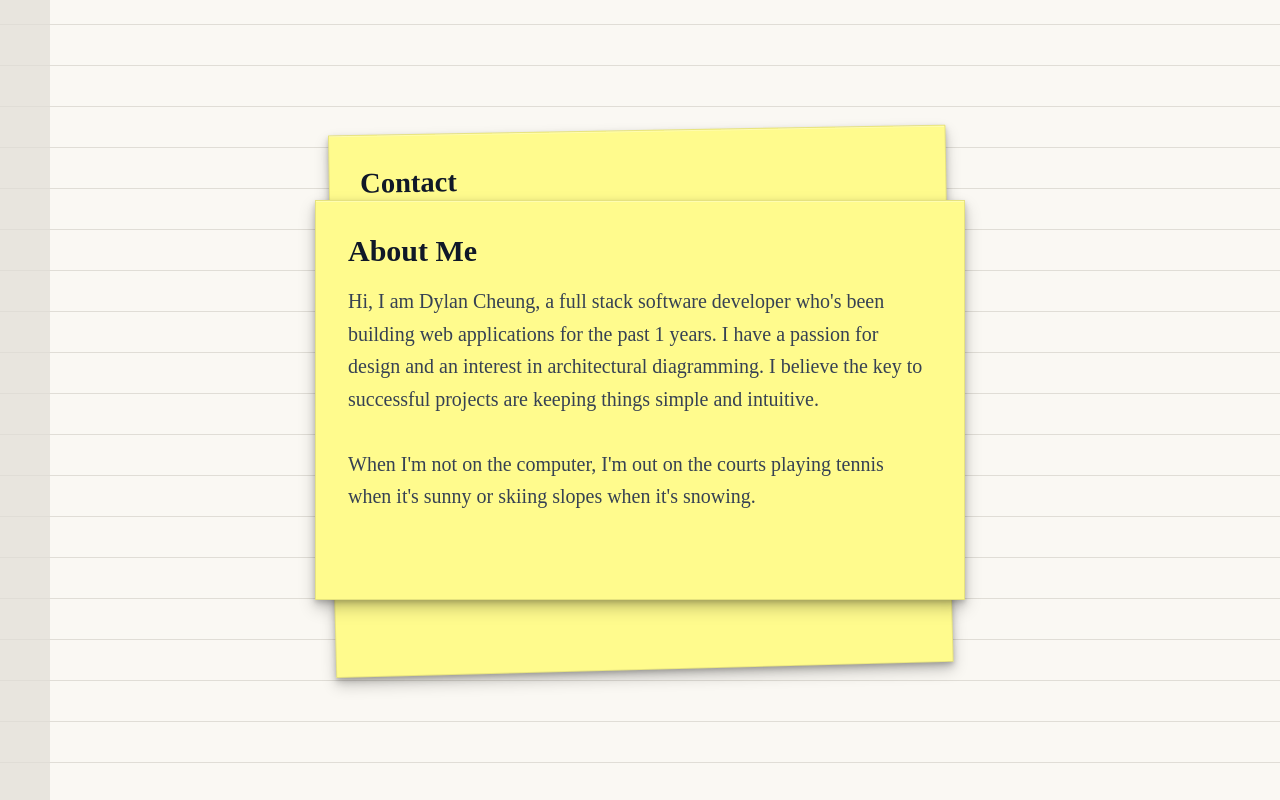
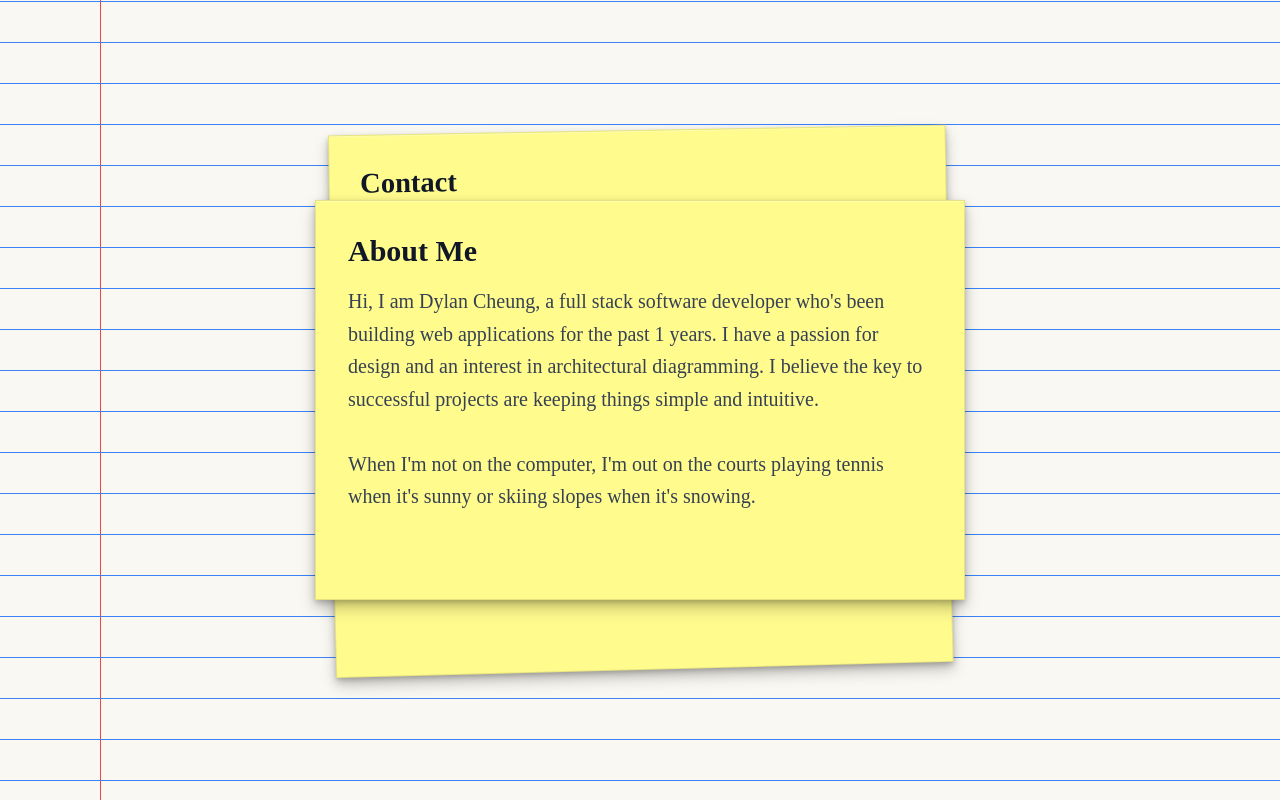
Before and after one commit to dylancheung123/dylancheung123.github.io, a React app: page /#/ in a window 1280 px wide. Built offline with nearby package versions, Linux system fonts and the light colour scheme.

Commit message:
fixing paper background

```diff
--- a/src/pages/Home.tsx
+++ b/src/pages/Home.tsx
@@ -24,10 +24,11 @@ export const Home: React.FC = () => {
       style={{
         background: '#faf8f3',
         backgroundImage: `
-          repeating-linear-gradient(0deg, transparent 120px, transparent 160px, #e0ddd6 160px, #e0ddd6 161px),
-          linear-gradient(90deg, #e8e5de 0%, #e8e5de 50px, transparent 50px, transparent 100%)
+          repeating-linear-gradient(0deg, transparent 20px, transparent 60px, #3b82f6 60px, #3b82f6 61px),
+          linear-gradient(90deg, transparent 0px, transparent 100px, #ef4444 100px, #ef4444 101px, transparent 101px, transparent 100%)
         `,
-        backgroundSize: '100% 100%, 100% 100%'
+        backgroundSize: '100% 100%, 100% 100%',
+        backgroundPosition: '0 0, 0 0'
       }}
     >
       {/* Vertical Stack Carousel */}
```
